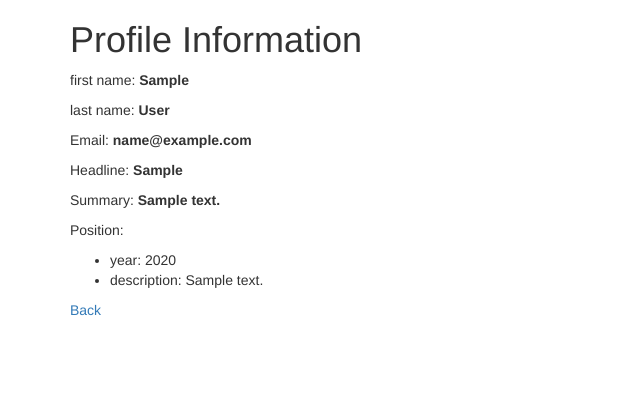
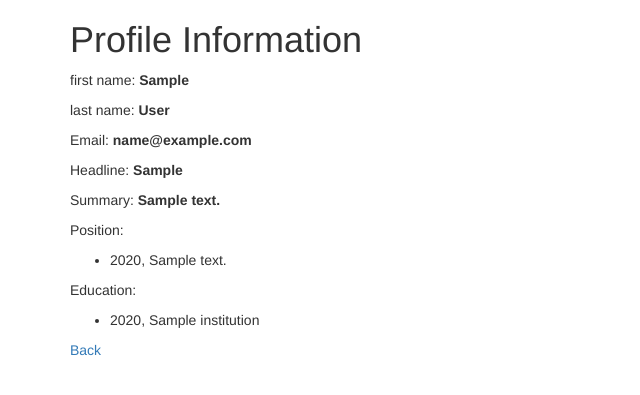
Before and after one commit to ayatullah-ayat/core-php, a PHP site: page /view.php?profile_id=1 in a window 1280 px wide. Shown: the top 395 px of the page, without its empty margins (0-640 px from the left). Run offline with PHP 8.4, Linux system fonts and the light colour scheme; tables that the repository leaves empty or names only in its code hold one stand-in row (values such as "Sample post"); some libraries are stand-ins or nearby versions.

Commit message:
view.php completed -relational database query

```diff
--- a/php-assigment/c-5/w-4/utility.php
+++ b/php-assigment/c-5/w-4/utility.php
@@ -62,6 +62,6 @@ function validateEducation($enterredData) {
 
 function debug($enterredData) {
     echo "<pre>";
-    var_dump($enterredData);
+    print_r($enterredData);
     echo "</pre>";
 }
--- a/php-assigment/c-5/w-4/view.php
+++ b/php-assigment/c-5/w-4/view.php
@@ -1,5 +1,6 @@
 <?php
 include_once('pdo.php');
+include_once('utility.php');
 
 if(array_key_exists('profile_id', $_GET)) {
 	$profile_id = $_GET['profile_id'];
@@ -28,7 +29,13 @@ if(array_key_exists('profile_id', $_GET)) {
 	));
 	$posRow = $stmt->fetchAll(PDO::FETCH_ASSOC);
 
+	// query into the education table, and fetch all the education data
 
+	$stmt = $pdo->prepare('SELECT Education.year, Institution.name FROM Education INNER JOIN Institution ON Education.profile_id = :id AND Education.institution_id = Institution.institution_id');
+	$stmt->execute(array(
+		':id' => $profile_id
+	));
+	$eduRow = $stmt->fetchAll(PDO::FETCH_ASSOC);
 
 }
 
@@ -53,11 +60,18 @@ if(array_key_exists('profile_id', $_GET)) {
 			<p>Summary: <strong><?= htmlentities($summary) ?> </strong></p>
 		<? } ?>
 		<? if($posRow){ ?>
-			<p>Position:</p>
+			<p>Position: </p>
 			<? foreach($posRow as $row) { ?>
 				<ul>
-					<li>year: <?= htmlentities($row['year']) ?></li>
-					<li>description: <?= htmlentities($row['description']) ?></li>
+					<li><?= htmlentities($row['year']).', ' . htmlentities($row['description']) ?></li>
+				</ul>
+			<? } ?>
+		<? } ?>
+		<? if($eduRow){ ?>
+			<p>Education: </p>
+			<? foreach($eduRow as $row) { ?>
+				<ul>
+					<li><?= htmlentities($row['year']).', ' . htmlentities($row['name']) ?></li>
 				</ul>
 			<? } ?>
 		<? } ?>
```
